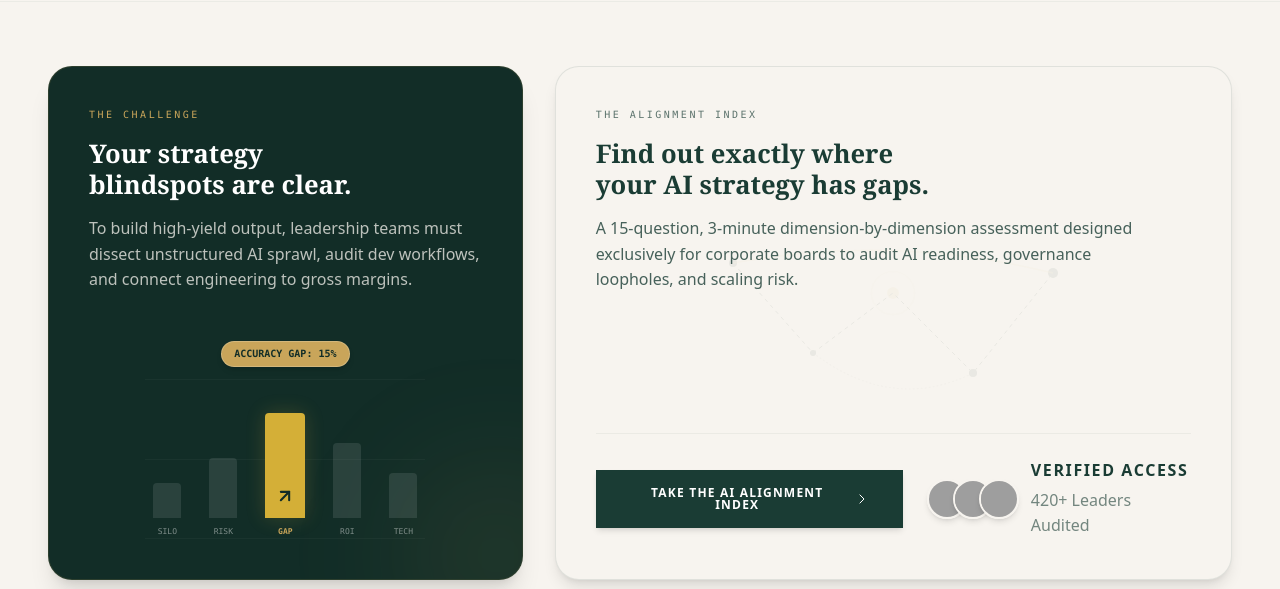
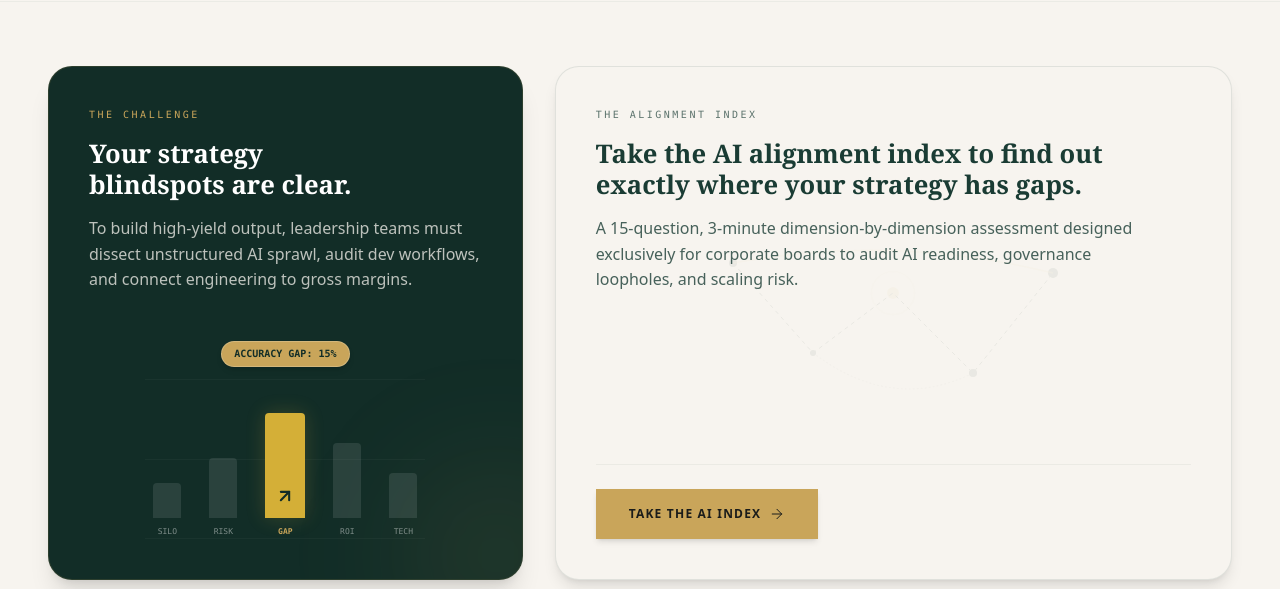
Before and after one commit to AnshKapila/The-Forward-Org-New, a React (Vite) app: page / in a window 1280 px wide. Shown: the part 4220-4809 px from the top of the page. Built offline with nearby package versions, Linux system fonts and the light colour scheme; grey boxes are pictures that could not be loaded.

Commit message:
refactor: add hero scroll animations and UI updates
- Implement scroll-based parallax scaling for hero section.
- Clean up unused code in AIIndexCTA.
- Adjust UI alignment in Freebie component for better visual consistency.

```diff
--- a/src/components/AIIndexCTA.tsx
+++ b/src/components/AIIndexCTA.tsx
@@ -1,20 +1,13 @@
 import { useState } from "react";
 import { useLocation } from "wouter";
 import { InteractiveButton } from "./InteractiveButton";
-import { ChevronRight, ArrowUpRight } from "lucide-react";
-import { motion, AnimatePresence } from "motion/react";
+import { ArrowUpRight } from "lucide-react";
+import { motion } from "motion/react";
 
 export function AIIndexCTA() {
   const [, setLocation] = useLocation();
   const [isLeftHovered, setIsLeftHovered] = useState(false);
   const [isRightHovered, setIsRightHovered] = useState(false);
-
-  // High-quality professional corporate headshots for avatars
-  const leaderAvatars = [
-    "https://images.unsplash.com/photo-1573496359142-b8d87734a5a2?auto=format&fit=crop&q=80&w=120",
-    "https://images.unsplash.com/photo-1556157382-97eda2d62296?auto=format&fit=crop&q=80&w=120",
-    "https://images.unsplash.com/photo-1580489944761-15a19d654956?auto=format&fit=crop&q=80&w=120",
-  ];
 
   return (
     <section id="ai-index" className="w-full bg-[#F7F4EF]/25 py-12 md:py-16 px-6 md:px-12 border-t border-b border-[#1A3C34]/5">
@@ -152,7 +145,7 @@ export function AIIndexCTA() {
                 THE ALIGNMENT INDEX
               </span>
               <h3 className="font-serif text-[30px] md:text-[36px] font-bold leading-[1.15] text-[#1A3C34] max-w-xl">
-                Find out exactly where your AI strategy has gaps.
+                Take the AI alignment index to find out exactly where your strategy has gaps.
               </h3>
               <p className="font-sans text-[15px] md:text-[16px] text-[#1A3C34]/80 leading-relaxed max-w-xl">
                 A 15-question, 3-minute dimension-by-dimension assessment designed exclusively for corporate boards to audit AI readiness, governance loopholes, and scaling risk.
@@ -194,47 +187,18 @@ export function AIIndexCTA() {
               </motion.svg>
             </div>
 
-            {/* Bottom Row containing button and avatar group */}
+            {/* Bottom Row containing button */}
             <div className="relative z-10 mt-8 md:mt-12 flex flex-col sm:flex-row sm:items-center sm:justify-between gap-6 w-full pt-6 border-t border-[#1A3C34]/5">
 
               {/* Left Side: Solid interactive button conforming to color guidelines */}
               <div className="flex">
                 <InteractiveButton
                   onClick={() => setLocation("/index")}
-                  variant="teal"
-                  icon={ChevronRight}
-                  className="px-7 py-3.5 tracking-wide shadow-md"
+                  variant="gold"
+                  className="shadow-md"
                 >
-                  Take the AI Alignment Index
+                  Take the AI Index
                 </InteractiveButton>
-              </div>
-
-              {/* Right Side: Overlapping Corporate Leader Avatars representation */}
-              <div className="flex items-center gap-3 self-start sm:self-auto">
-                <div className="flex -space-x-3.5">
-                  {leaderAvatars.map((url, i) => (
-                    <motion.div
-                      key={i}
-                      whileHover={{ scale: 1.12, zIndex: 30 }}
-                      className="w-10 h-10 rounded-full border-2 border-[#F7F4EF] overflow-hidden shadow-md flex-shrink-0 cursor-pointer relative z-20"
-                    >
-                      <img
-                        src={url}
-                        alt="Audited Corporate Advisor"
-                        className="w-full h-full object-cover"
-                        referrerPolicy="no-referrer"
-                      />
-                    </motion.div>
-                  ))}
-                </div>
-                <div className="text-left">
-                  <p className="font-mono text-[9px] font-extrabold text-[#1A3C34] uppercase tracking-wider block leading-none mb-1">
-                    VERIFIED ACCESS
-                  </p>
-                  <p className="font-sans text-[11px] text-[#1A3C34]/60 leading-none">
-                    420+ Leaders Audited
-                  </p>
-                </div>
               </div>
 
             </div>
--- a/src/components/Freebie.tsx
+++ b/src/components/Freebie.tsx
@@ -155,7 +155,7 @@ export function Freebie() {
                 </div>
 
                 {/* Instant Action Button and PDF tag */}
-                <div className="flex flex-col sm:flex-row sm:items-center gap-4 w-full">
+                <div className="flex flex-col items-start gap-2.5 w-full">
                   <InteractiveButton
                     onClick={() => setModalOpen(true)}
                     variant="gold"
@@ -164,7 +164,7 @@ export function Freebie() {
                     Get It Now
                   </InteractiveButton>
 
-                  <p className="font-sans text-xs text-off-white/60 tracking-normal block pt-1 sm:pt-0">
+                  <p className="font-sans text-xs text-off-white/60 tracking-normal block pt-1 ml-0.5">
                     Instant PDF download. No spam.
                   </p>
                 </div>
--- a/src/components/Hero.tsx
+++ b/src/components/Hero.tsx
@@ -1,5 +1,5 @@
-import React, { useState, useEffect } from "react";
-import { motion, AnimatePresence } from "motion/react";
+import React, { useState, useEffect, useRef } from "react";
+import { motion, AnimatePresence, useScroll, useTransform, useReducedMotion } from "motion/react";
 import { useLocation } from "wouter";
 import { InteractiveButton } from "./InteractiveButton";
 import panHeroImg from "../assets/images/heroback.png";
@@ -7,6 +7,19 @@ import panHeroImg from "../assets/images/heroback.png";
 export function Hero() {
   const [location, setLocation] = useLocation();
   const [isMobile, setIsMobile] = useState(false);
+  const [hasEntered, setHasEntered] = useState(false);
+  const heroRef = useRef<HTMLDivElement>(null);
+
+  const shouldReduceMotion = useReducedMotion();
+  const { scrollYProgress } = useScroll({
+    target: heroRef,
+    offset: ["start start", "end start"],
+  });
+
+  // Scale zooms in +20% as the hero drives down (from scale 1.0 to 1.2)
+  const scrollScale = useTransform(scrollYProgress, [0, 1], [1.0, 1.2]);
+  const scaleValue = shouldReduceMotion ? 1.0 : scrollScale;
+
   const phrases = [
     "YOUR BOARD IS WATCHING.",
     "THE GAP IS NOT THE TOOLS.",
@@ -28,6 +41,14 @@ export function Hero() {
     handleResize();
     window.addEventListener("resize", handleResize);
     return () => window.removeEventListener("resize", handleResize);
+  }, []);
+
+  useEffect(() => {
+    // Delay setting hasEntered to allow the 1.2s entry animation to finish first.
+    const timer = setTimeout(() => {
+      setHasEntered(true);
+    }, 1200);
+    return () => clearTimeout(timer);
   }, []);
 
   const handleScrollToCall = () => {
@@ -69,7 +90,7 @@ export function Hero() {
   };
 
   return (
-    <section id="hero" className="relative min-h-screen bg-ink pt-24 md:pt-0 flex flex-col justify-between overflow-hidden">
+    <section ref={heroRef} id="hero" className="relative min-h-screen bg-ink pt-24 md:pt-0 flex flex-col justify-between overflow-hidden">
 
       {/* Absolute Background image of founder with accessible dark gradient fallback mapping */}
       <div className="absolute inset-0 z-0 select-none overflow-hidden">
@@ -81,7 +102,8 @@ export function Hero() {
           alt="Pan Seth, Corporate Strategy Advisor"
           className="w-full h-full object-cover object-right lg:object-[85%_center] opacity-100"
           style={{
-            objectPosition: isMobile ? "80% center" : undefined
+            objectPosition: isMobile ? "80% center" : undefined,
+            scale: hasEntered ? scaleValue : undefined,
           }}
           onError={(e) => {
             (e.target as HTMLImageElement).src = "https://images.unsplash.com/photo-1573497019940-1c28c88b4f3e?auto=format&fit=crop&q=80&w=1920&h=1080";
```
